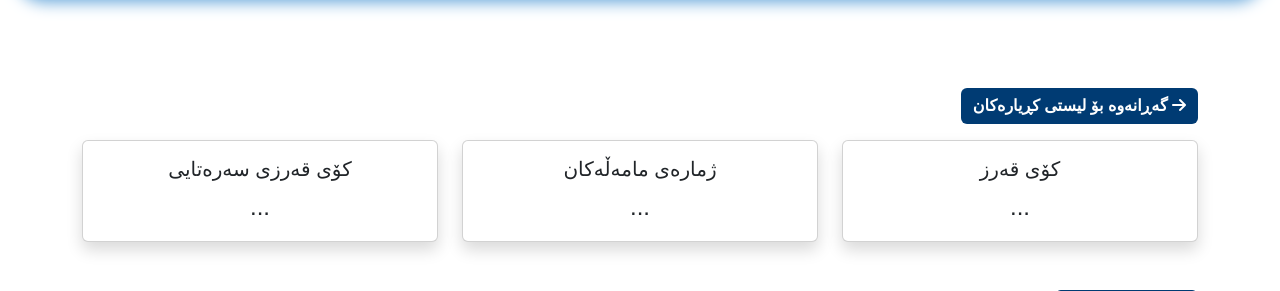
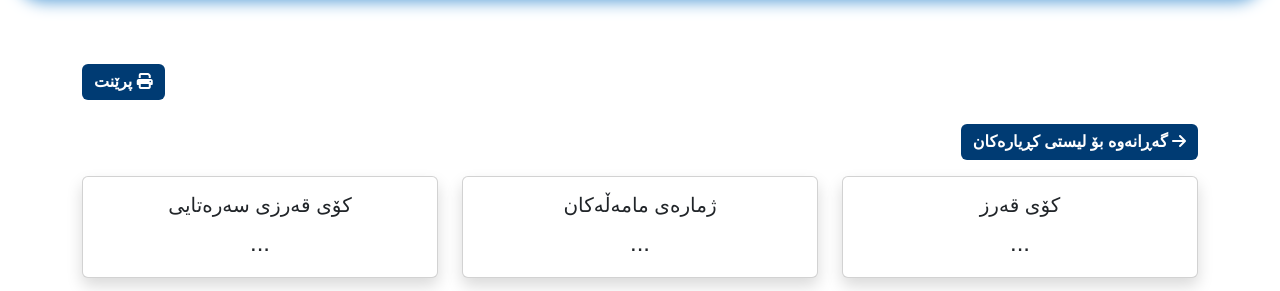
Before and after one commit to Rawezh0894/dana-concrete, a PHP site: page /pages/customer_profile.php in a window 1280 px wide. Shown: the part 72-363 px from the top of the page. Run offline with PHP 8.4, Linux system fonts and the light colour scheme; some libraries are stand-ins or nearby versions; some web fonts are replaced.

Commit message:
Initial commit

```diff
--- a/pages/customer_profile.php
+++ b/pages/customer_profile.php
@@ -47,7 +47,7 @@ if ($customer_id) {
         <h2 class="mb-0" style="color: var(--seafoam-green); font-weight: bold;">
             <?php echo htmlspecialchars($customer_name); ?>
         </h2>
-        <button class="btn d-none" style="background: var(--seafoam-green); color: #fff; border: none; font-weight: bold;" onclick="window.location.href='receipts.php?id=' + CUSTOMER_ID">
+        <button class="btn" style="background: var(--seafoam-green); color: #fff; border: none; font-weight: bold;" onclick="window.location.href='receipts.php?id=' + CUSTOMER_ID">
             <i class="fa fa-print"></i> پرێنت
         </button>
     </div>
```
Also changed, not shown: 1 other file.
